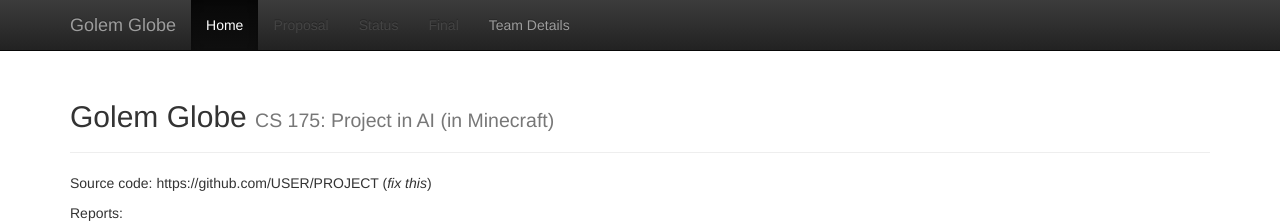
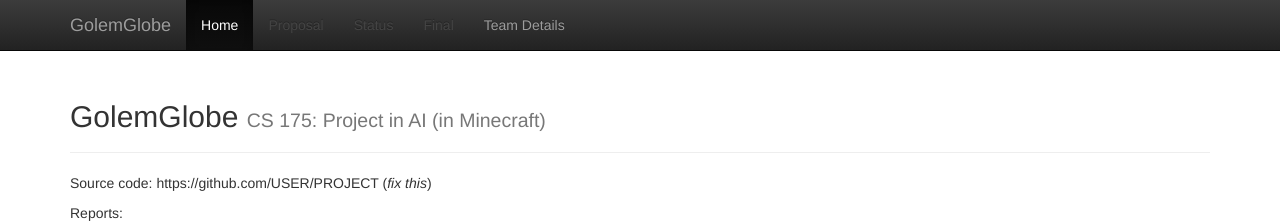
Before and after one commit to SalehO/GolumGlobe, a Jekyll site: the page built from docs/index.md, in a window 1280 px wide. Shown: the top 223 px of the page. Built offline with Jekyll 4.4.1, drawn with Linux system fonts in a browser that asks for light colours; formulas are drawn with MathJax 3.

Commit message:
Update _config.yml

```diff
--- a/docs/_config.yml
+++ b/docs/_config.yml
@@ -1,7 +1,7 @@
 ###########
 # site.title
 
-title:    'Golem Globe'
+title:    'GolemGlobe'
 subtitle: 'CS 175: Project in AI (in Minecraft)'
 
 
```
